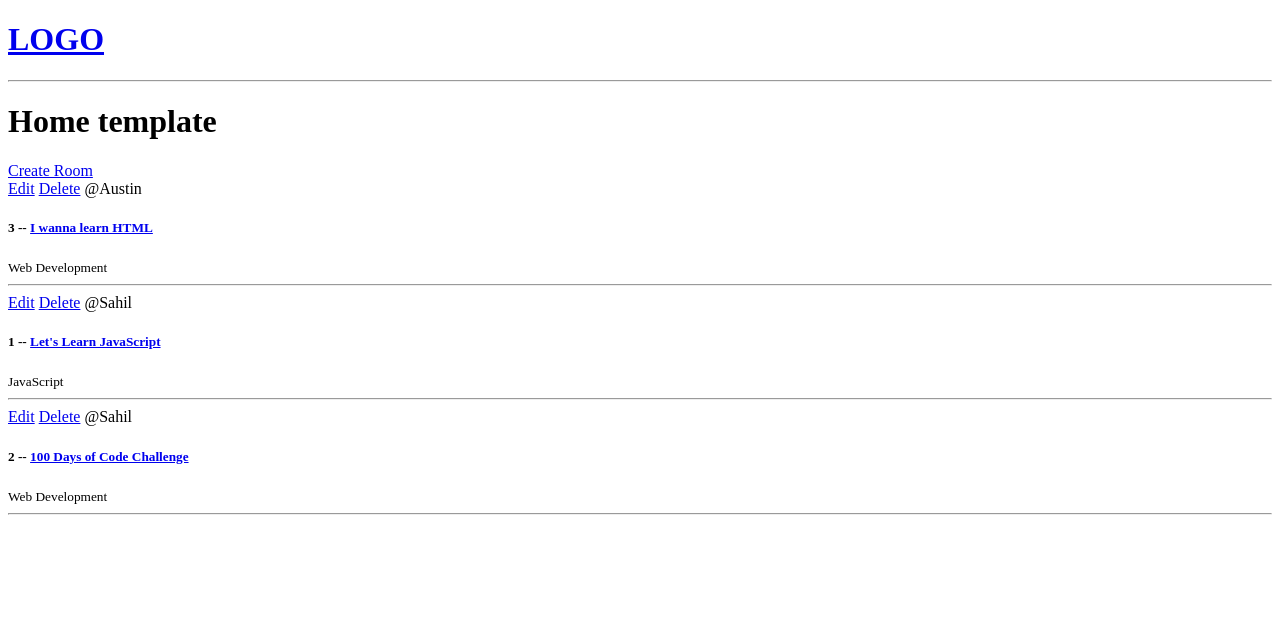
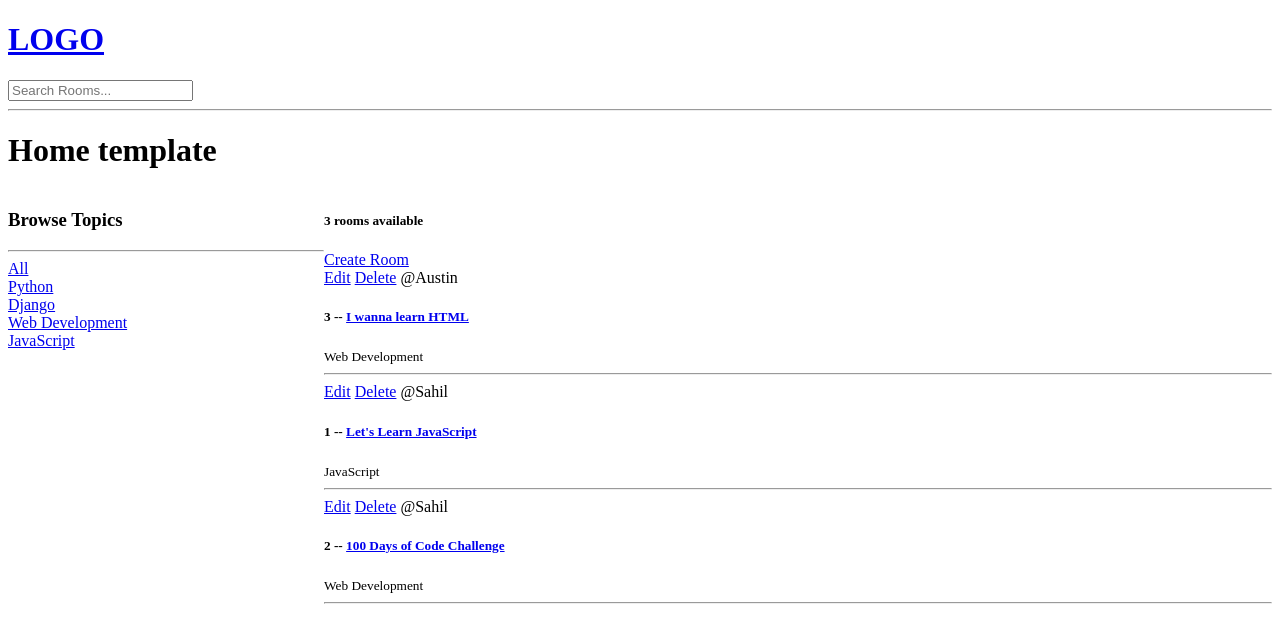
Before and after one commit to s-luqman/Learning-Django, a Django app: page / in a window 1280 px wide. Shown: the top 643 px of the page. Run offline with Django 5.2, Linux system fonts and the light colour scheme; data comes from the database, SQL or seed files in the repository.

Commit message:
2:22:27 - User Login
Implemented a search feature that allows searching by user, topic, and title

```diff
--- a/base/templates/base/home.html
+++ b/base/templates/base/home.html
@@ -3,8 +3,32 @@
 {% block content %}
 <h1>Home template</h1>
 
+<style>
+    .home-container{
+        display: grid;
+        grid-template-columns: 1fr 3fr;
+    }
+</style>
+
+<div class="home-container">
+
     <div>
+        <h3>Browse Topics</h3>
+        <hr>
 
+        <div>
+            <a href="{% url 'home' %}">All</a>
+        </div>
+
+        {% for topic in topics %}
+            <div>
+                <a href="{% url 'home' %}?q={{topic.name}}">{{topic.name}}</a>
+            </div>
+        {% endfor %}
+    </div>
+
+    <div>
+        <h5>{{room_count}} rooms available</h5>
         <a href="{% url 'create-room' %}">Create Room</a>
 
         <div>
@@ -21,6 +45,10 @@
 
         </div>
 
+    </div>
+
+
+
 
 </div>
 
--- a/base/views.py
+++ b/base/views.py
@@ -1,5 +1,6 @@
 from django.shortcuts import render, redirect
-from .models import Room
+from django.db.models import Q
+from .models import Room, Topic
 from .forms import RoomForm
 
 # Create your views here.
@@ -11,8 +12,17 @@ from .forms import RoomForm
 # ]
 
 def home(request):
-    rooms = Room.objects.all()
-    context = {'rooms':rooms}
+    q = request.GET.get('q') if request.GET.get('q') != None else ''
+    rooms = Room.objects.filter(
+        Q(topic__name__icontains=q) |
+        Q(name__icontains=q) |
+        Q(description__icontains=q)
+    )
+
+    topics = Topic.objects.all()
+    room_count = rooms.count()
+
+    context = {'rooms':rooms, 'topics': topics, 'room_count': room_count}
     return render(request, 'base/home.html', context)
 
 def room(request, pk):
--- a/templates/navbar.html
+++ b/templates/navbar.html
@@ -2,4 +2,8 @@
     <h1>LOGO</h1>
 </a>
 
+<form method="GET" action="{% url 'home' %}">
+    <input type="text" name="q" placeholder="Search Rooms..." />
+</form>
+
 <hr>
```
Lines whose indentation alone changed are shown as unchanged.
